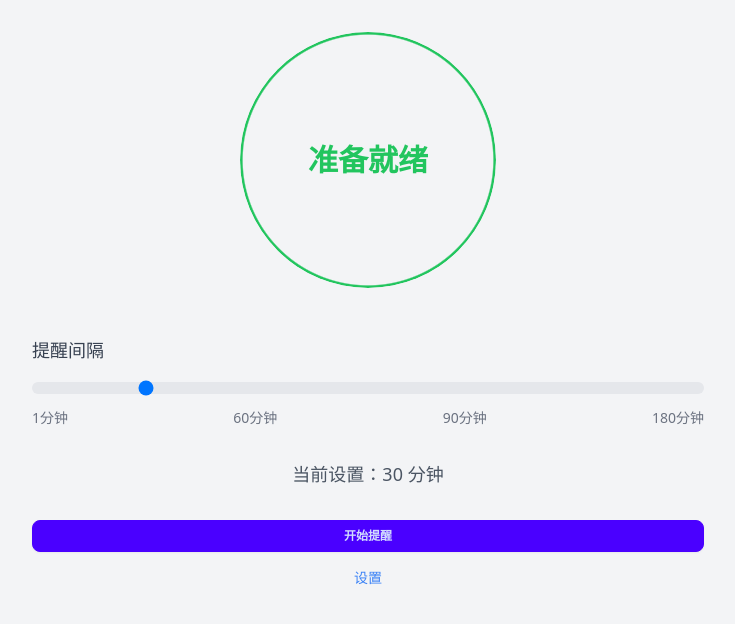
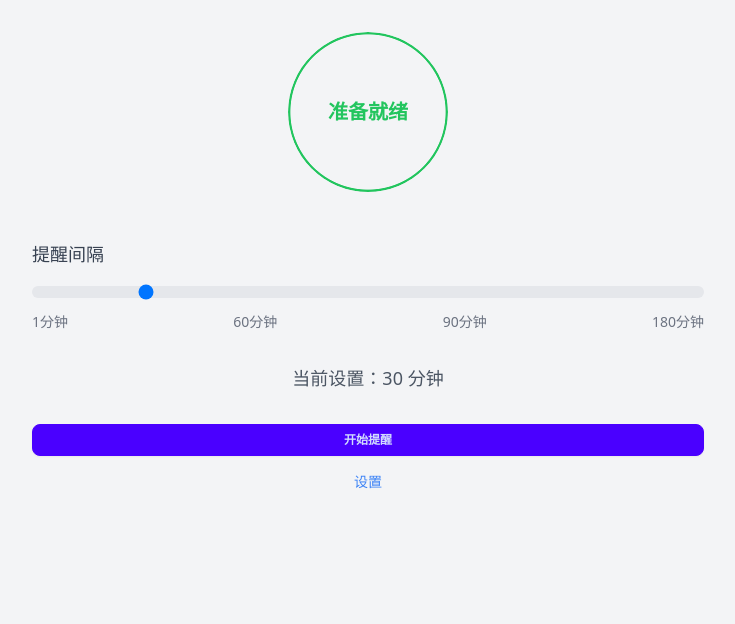
Before and after one commit to JiuRanYa/StandUp, a React (Vite) app: page / in a window 1280 px wide. Shown: the top 624 px of the page, without its empty margins (272-1007 px from the left). Built offline with nearby package versions, Linux system fonts and the light colour scheme.

Commit message:
feat: window size

```diff
--- a/src-tauri/tauri.conf.json
+++ b/src-tauri/tauri.conf.json
@@ -12,8 +12,8 @@
     "windows": [
       {
         "title": "StandUp",
-        "width": 800,
-        "height": 600
+        "width": 400,
+        "height": 550
       }
     ],
     "security": {
--- a/src/App.tsx
+++ b/src/App.tsx
@@ -3,7 +3,7 @@ import { Link } from 'react-router-dom';
 import { useTimerStore } from './store/timer';
 
 function App() {
-  const { seconds, isRunning, remainingTime, setSeconds, setIsRunning, setRemainingTime, startTimer, stopTimer } = useTimerStore();
+  const { seconds, isRunning, remainingTime, setSeconds, setRemainingTime, startTimer, stopTimer } = useTimerStore();
 
   const progress = isRunning ? ((seconds - remainingTime) / seconds) * 100 : 100;
 
@@ -15,11 +15,11 @@ function App() {
             className={`radial-progress ${isRunning ? 'text-blue-500' : 'text-green-500'}`}
             style={{
               "--value": progress,
-              "--size": "16rem",
+              "--size": "10rem",
               "--thickness": "2px"
             } as React.CSSProperties}
           >
-            <span className="text-3xl font-semibold">
+            <span className="text-xl font-semibold">
               {isRunning
                 ? `${Math.floor(remainingTime / 60)}:${(remainingTime % 60).toString().padStart(2, '0')}`
                 : "准备就绪"}
```
Also changed, not shown: 1 other file (tests, documents, lock files or other folders).
